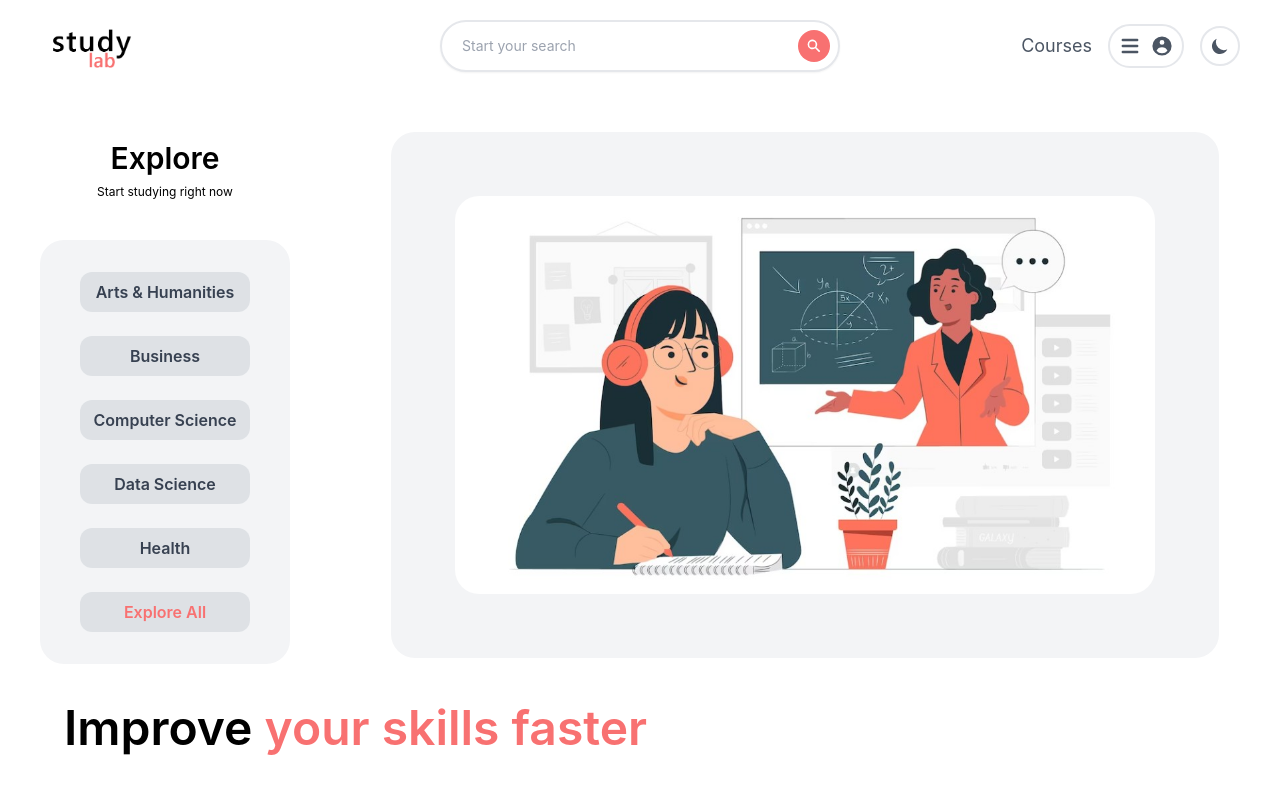
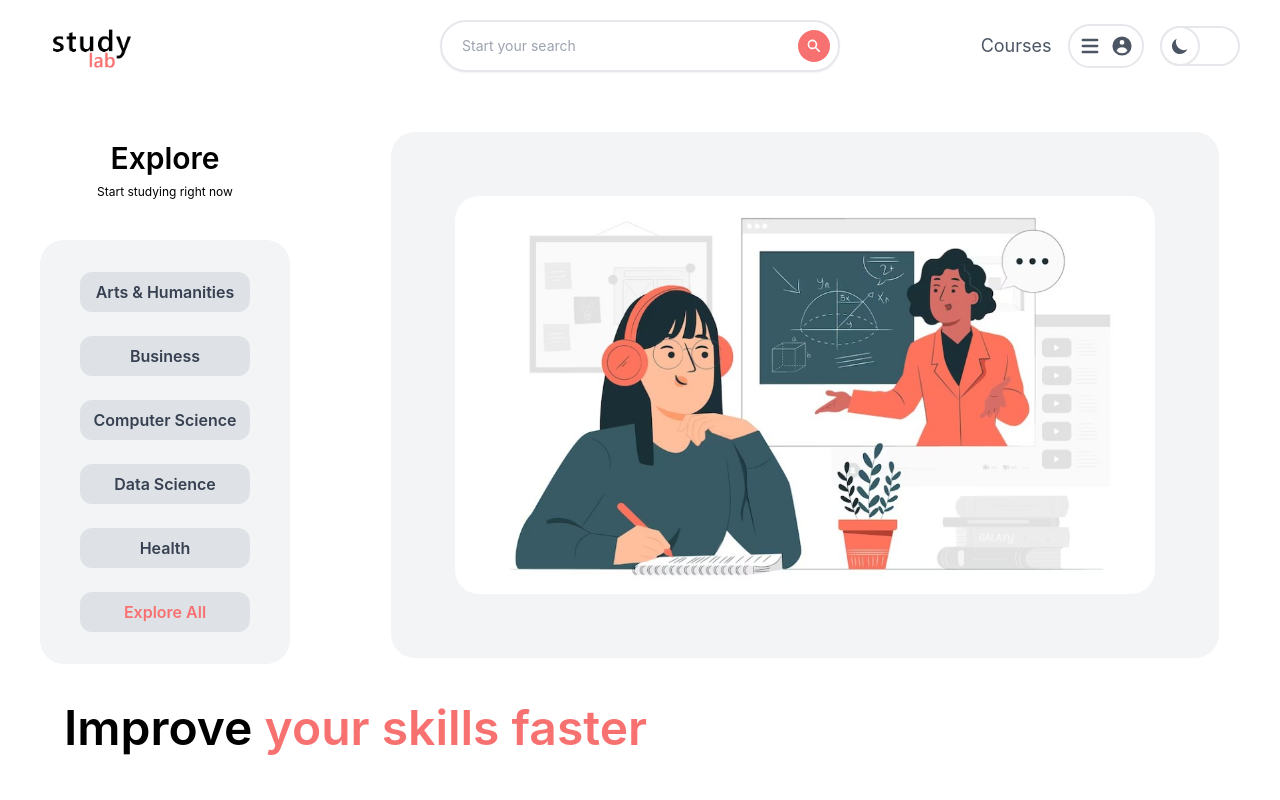
Before and after one commit to Genesis-Front-End-School/clean-code-principes-pie3phobic, a Next.js app: page / in a window 1280 px wide. Shown: the top 800 px of the page. Built offline with nearby package versions, Linux system fonts and the light colour scheme; what @badrap/bar-of-progress would draw is missing.

Commit message:
changed button to slider

```diff
--- a/ui/common/Header.tsx
+++ b/ui/common/Header.tsx
@@ -22,7 +22,7 @@ function Header() {
           />
         </div>
       </Link>
-      <div className="flex items-center dark:bg-gray-600 dark:border-0 md:border-2 rounded-full py-2 md:shadow-sm">
+      <div className="flex items-center lg:dark:bg-gray-600 dark:border-0 md:border-2 rounded-full py-2 md:shadow-sm">
         <input
           value={searchInput}
           onChange={(e) => setSearchInput(e.target.value)}
@@ -42,18 +42,27 @@ function Header() {
           <MenuIcon data-testid="menu-icon" className="h-6" />
           <UserCircleIcon data-testid="user-icon" className="h-6" />
         </div>
+        <div className="relative flex items-center h-10 w-10 lg:w-[80.5px] rounded-3xl lg:border-y-2 lg:border-l-1 lg:border-r-2 dark:lg:border-l-2 dark:lg:border-r-2 border-0 border-gray-200">
+          <div className="absolute h-10 w-10 flex items-center justify-center transition-all duration-500">
             {!isDarkMode && (
               <MoonIcon
-            className="h-10 p-2 border-2 rounded-full hover:bg-gray-100 dark:text-white dark:hover:bg-gray-950"
+                className="z-50 h-10 p-2 border-2 rounded-full hover:bg-gray-100 dark:text-white dark:hover:bg-gray-950 transform translate-x-0"
                 onClick={toggleDarkMode}
               />
             )}
             {isDarkMode && (
               <SunIcon
-            className="h-10 p-2 border-2 rounded-full hover:bg-gray-100 dark:text-white dark:hover:bg-gray-950"
+                className="z-50 h-10 p-2 border-2 rounded-full hover:bg-gray-100 dark:text-white dark:hover:bg-gray-950 transform translate-x-0 lg:translate-x-full"
                 onClick={toggleDarkMode}
               />
             )}
+          </div>
+          <div
+            className={`absolute h-10 w-10 rounded-fulltransition-all duration-300 ${
+              isDarkMode ? "right-0" : "left-0"
+            }`}
+          ></div>
+        </div>
       </div>
     </header>
   );
```
Lines whose indentation alone changed are shown as unchanged.
